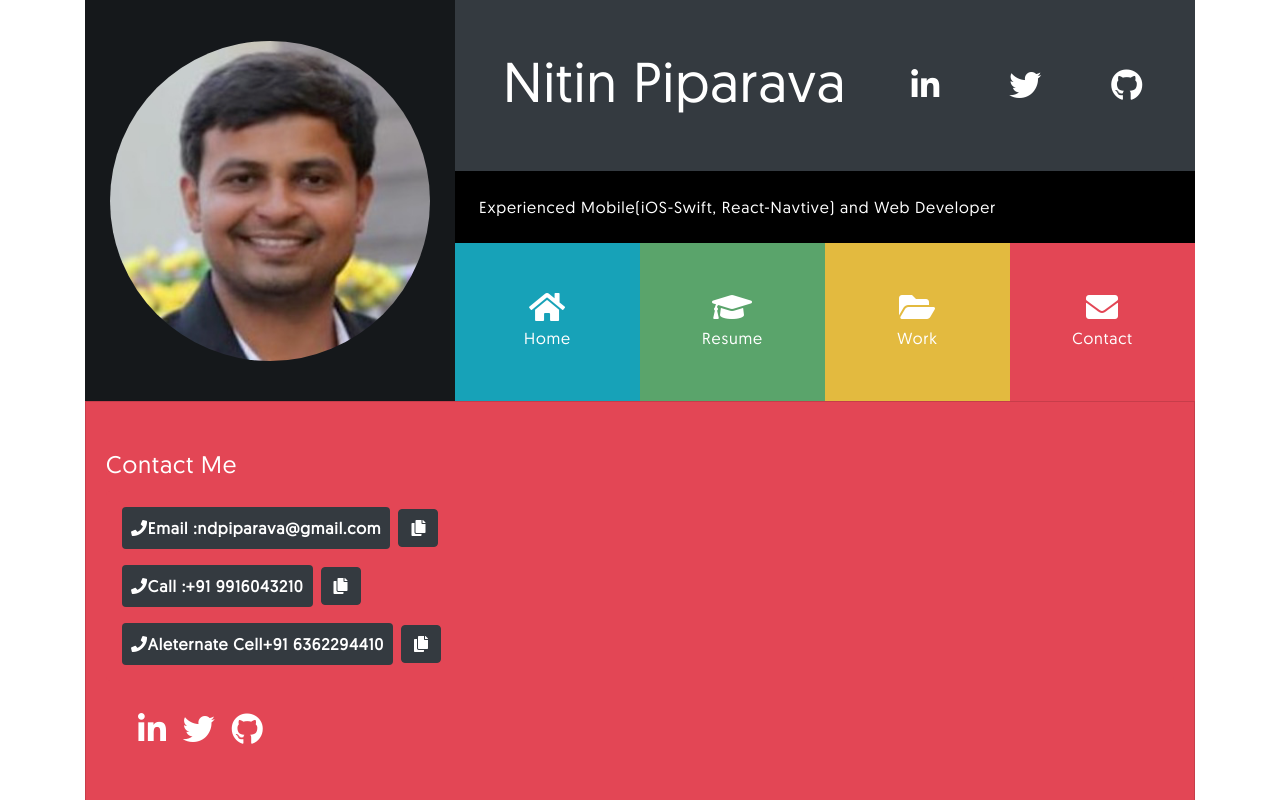
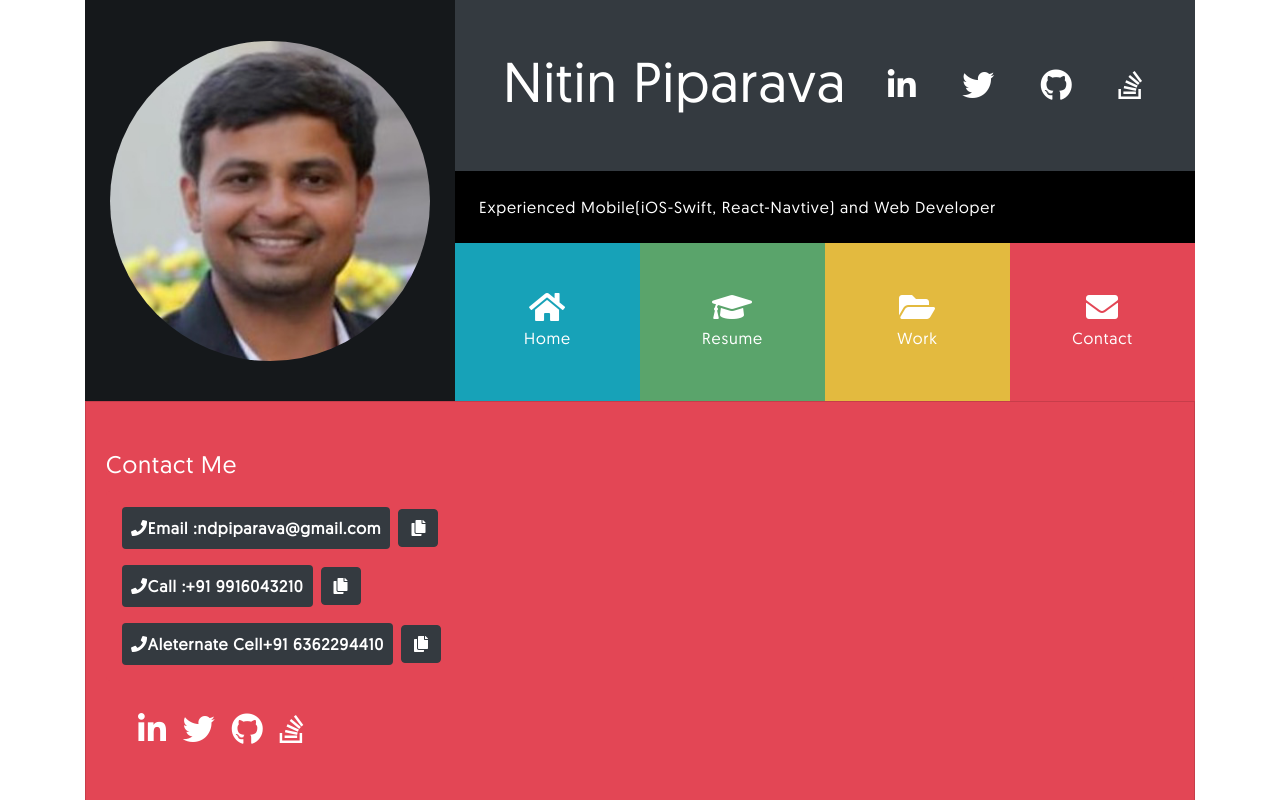
Before and after one commit to ndpiparava/Profile, an Angular app: page /contact in a window 1280 px wide. Shown: the top 800 px of the page. Built offline with nearby package versions, Linux system fonts and the light colour scheme.

Commit message:
added Stackoverflow profile

```diff
--- a/src/app/shared/socialprofiles.service.ts
+++ b/src/app/shared/socialprofiles.service.ts
@@ -27,6 +27,11 @@ export class SocialProfileService {
       "github",
       "https://github.com/Nitin-BSFT?tab=repositories",
       "fa-github"
+    ),
+    new SocialProfile(
+      "stackoverflow",
+      "https://stackoverflow.com/users/1077457/nitin",
+      "fa-stack-overflow"
     )
   ];
 }
```
Also changed, not shown: src/assets/img/stackoverflow.png (added).
